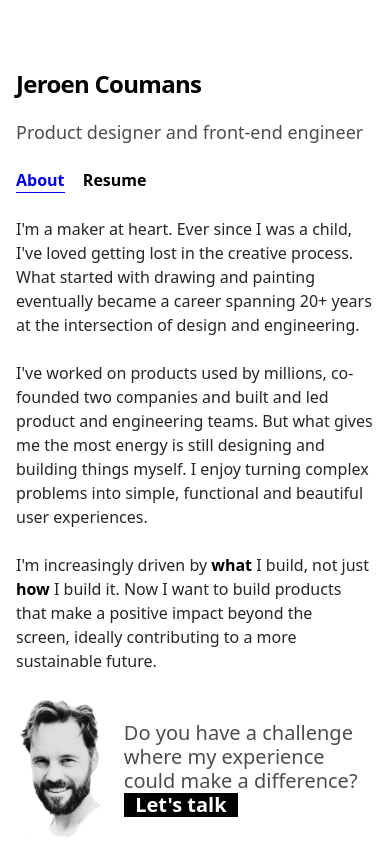
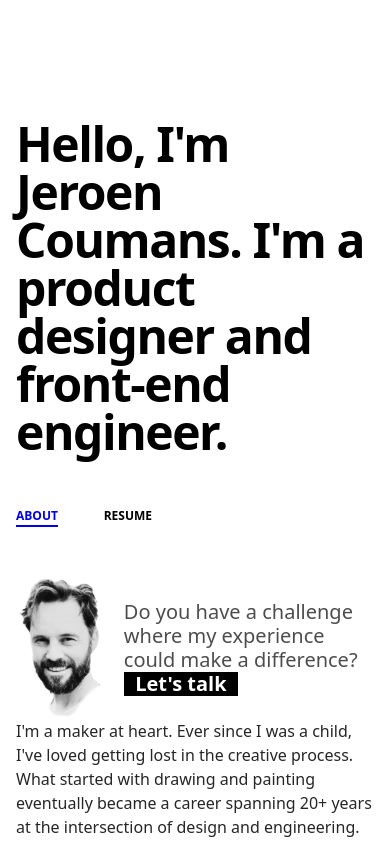
Before and after one commit to jeroencoumans/jeroencoumans.github.io, a website built with Vite: page index.html in a window 390 px wide. Shown: the top 844 px of the page. Built offline with nearby package versions, Linux system fonts and the light colour scheme; a web font is replaced by a local one.

Commit message:
Design tweaks, better intro text

```diff
--- a/index.html
+++ b/index.html
@@ -10,12 +10,9 @@
 		<link rel="expect" href="#question" blocking="render">
 	</head>
 	<body class="elevator-pitch">
-		<div class="page stack">
+		<div class="page">
 			<header>
-				<hgroup class="stack">
-					<h1 class="p-name">Jeroen Coumans</h1>
-					<p class="p-title">Product designer and front-end engineer</p>
-				</hgroup>
+				<h1 class="p-name">Hello, I'm Jeroen Coumans. I'm a product designer and front-end engineer.</h1>
 			</header>
 
 			<nav>
@@ -23,17 +20,16 @@
 				<a href="/resume/">Resume</a>
 			</nav>
 
+			<aside id="question" class="flex-media">
+				<img class="p-photo" alt="" src="/photos/me-26-05-2022.webp" width="175" height="280" />
+				<p class="callout">Do you have a challenge where my experience could make a difference? <a class="button u-email" href="mailto:hello@jeroencoumans.nl">Let's talk</a></p>
+			</aside>
+
 			<main id="pitch" class="p-summary stack">
 				<p>I'm a maker at heart. Ever since I was a child, I've loved getting lost in the creative process. What started with drawing and painting eventually became a career spanning 20+ years at the intersection of design and engineering.</p>
 				<p>I've worked on products used by millions, co-founded two companies and built and led product and engineering teams. But what gives me the most energy is still designing and building things myself. I enjoy turning complex problems into simple, functional and beautiful user experiences.</p>
 				<p>I'm increasingly driven by <strong>what</strong> I build, not just <strong>how</strong> I build it. Now I want to build products that make a positive impact beyond the screen, ideally contributing to a more sustainable future.</p>
-
 			</main>
-
-			<aside id="question" class="flex-media">
-				<img class="p-photo" alt="" src="/photos/me-26-05-2022.webp" width="175" height="280" />
-				<p class="callout">Do you have a challenge where my experience could make a difference? <a class="button u-email" href="mailto:hello@jeroencoumans.nl">Let's talk</a></p>
-			</aside>
 		</div>
 	</body>
 </html>
--- a/style.css
+++ b/style.css
@@ -55,28 +55,6 @@ html {
 	@view-transition {
 		navigation: auto;
 	}
-
-	h1 {
-		view-transition-name: identity;
-	}
-
-	nav {
-		view-transition-name: nav;
-	}
-
-	.p-photo {
-		view-transition-name: portrait;
-	}
-
-	::view-transition-group(*) {
-		animation-duration: 250ms;
-		animation-timing-function: ease-in-out;
-	}
-
-	::view-transition-old(root),
-	::view-transition-new(root) {
-		animation-duration: 250ms;
-	}
 }
 
 /**
@@ -109,27 +87,10 @@ h1, h2, h3, h4, h5, h6 {
 header {
 	container-type: inline-size;
 
-	hgroup {
-		container-type: inline-size;
-	}
-
 	h1 {
-		font-size: clamp(1rlh, round(nearest, 9cqi, 1rlh), 4rlh);
+		font-size: clamp(1rlh, round(up, 7cqi, 1rlh), 4rlh);
 		line-height: round(up, 1em, 1rlh);
 		letter-spacing: -.03em;
-		white-space: nowrap;
-
-		@media print {
-			/*font-size: 60pt;*/
-		}
-	}
-
-	h1 + p {
-		color: var(--color-soft);
-		font-size: clamp(.75rlh, round(down, 4cqi, 1rlh), 2.5rlh);
-		line-height: round(up, 1em, 1rlh);
-		white-space: nowrap;
-		font-weight: 300;
 	}
 }
 
@@ -137,10 +98,12 @@ h2 {
 	font-size: 1.25rem;
 	margin-inline-start: -1rch;
 	padding-inline: 1rch;
+	background: var(--color-loud);
 	color: var(--surface-regular);
 	display: block;
 	width: fit-content;
-	background: var(--color-loud);
+	position: sticky;
+	top: .25rlh;
 }
 
 p {
@@ -174,13 +137,13 @@ a {
 
 	&[aria-current="page"] {
 		color: var(--brand-color);
-		border-bottom: 1px solid currentColor;
+		text-decoration-line: underline;
+		text-decoration-thickness: 2px;
+		text-underline-offset: 0.4em;
 
-		&:hover {
-			cursor: default;
-			background: inherit;
-			color: inherit;
-		}
+			&:hover {
+				cursor: default;
+			}
 	}
 
 	&[rel=me]::after {
@@ -199,12 +162,17 @@ strong {
 nav {
 	display: flex;
 	flex-direction: row;
-	align-items: flex-start;
 	gap: 2ch;
-}
+	font-size: .75rem;
+	font-weight: 200;
+	line-height: 1rlh;
+	text-transform: uppercase;
+	margin-inline-start: -1rem;
 
-nav a {
-	white-space: nowrap;
+	a {
+		white-space: nowrap;
+		padding-inline: 1rem;
+	}
 }
 
 /**
@@ -280,8 +248,30 @@ nav a {
 /** Layouts **/
 .page {
 	max-width: 110ch;
-	padding-block: 3rlh;
+	padding-block: round(nearest, 15vh, 1rlh);
 	padding-inline: 1rem;
+
+	@media screen and (max-width: 767px) {
+		display: flex;
+		flex-direction: column;
+
+		header {
+			order: 1;
+		}
+
+		nav {
+			order: 2;
+			margin-block: 2rlh;
+		}
+
+		main {
+			order: 4;
+		}
+
+		aside {
+			order: 3;
+		}
+	}
 
 	@media print, (min-width: 768px) {
 		display: grid;
@@ -290,11 +280,7 @@ nav a {
 		row-gap: 1rlh;
 
 		header {
-			display: contents;
-
-			hgroup {
-				grid-column: 1/9;
-			}
+			grid-column: 1/9;
 		}
 
 		nav {
@@ -305,6 +291,7 @@ nav a {
 
 		main {
 			grid-column: 2/6;
+			grid-row: 2;
 		}
 
 		aside {
@@ -313,6 +300,7 @@ nav a {
 	}
 
 	@media print {
+		padding-block: round(nearest, 5vh, 1rlh);
 		padding-inline-end: 0;
 		max-width: none;
 
@@ -326,6 +314,8 @@ nav a {
 	.h-card {
 		.p-name {
 			grid-column: 1/8;
+			/* make space for the photo */
+			margin-inline-end: 2.5ch;
 		}
 
 		.p-portrait {
@@ -335,6 +325,9 @@ nav a {
 			height: 1rlh;
 			color: var(--surface-regular);
 			background: var(--color-loud);
+			/* fix stacking order since the .p-name is transitioned */
+			position: relative;
+			z-index: 1;
 
 			.p-contact {
 				display: flex;
@@ -353,15 +346,13 @@ nav a {
 				translate: 0 -70%;
 				margin-inline: 1rem;
 				width: auto;
-				height: 4rlh;
 				height: clamp(4rlh, 25cqi, 8rlh);
 			}
 		}
 
 		@media (max-width: 767px) {
-			.p-portrait,
-			.p-summary {
-				margin-block-start: 1rlh;
+			.p-portrait {
+				margin-block-end: 2rlh;
 			}
 		}
 	}
@@ -385,10 +376,9 @@ nav a {
 		}
 
 		nav {
-			grid-row: 3;
+			grid-row: 2;
 			grid-column: 1/2;
 			flex-direction: column;
-			gap: 0;
 		}
 
 		main {
@@ -396,7 +386,7 @@ nav a {
 		}
 
 		#experience {
-			grid-row: 4/9;
+			grid-row: 2/7;
 			grid-column: 2/6;
 			@media print {
 				grid-column: 1/6;
@@ -421,4 +411,11 @@ nav a {
 			grid-column: 6/9;
 		}
 	}
+
+	@media print {
+		/* There's no reliable selector which allows the first heading a new page to reset or collapse its margin */
+		#about {
+			margin-block-start: 0;
+		}
+	}
 }
--- /dev/null
+++ b/vite.config.js
@@ -0,0 +1,8 @@
+import { defineConfig } from "vite";
+
+export default defineConfig({
+  server: {
+    host: "0.0.0.0",
+    allowedHosts: ["enterprise.local"],
+  },
+});
```
Also changed, not shown: package.json (added, +10 -0 lines), resume/index.html (+1 -1 lines).
